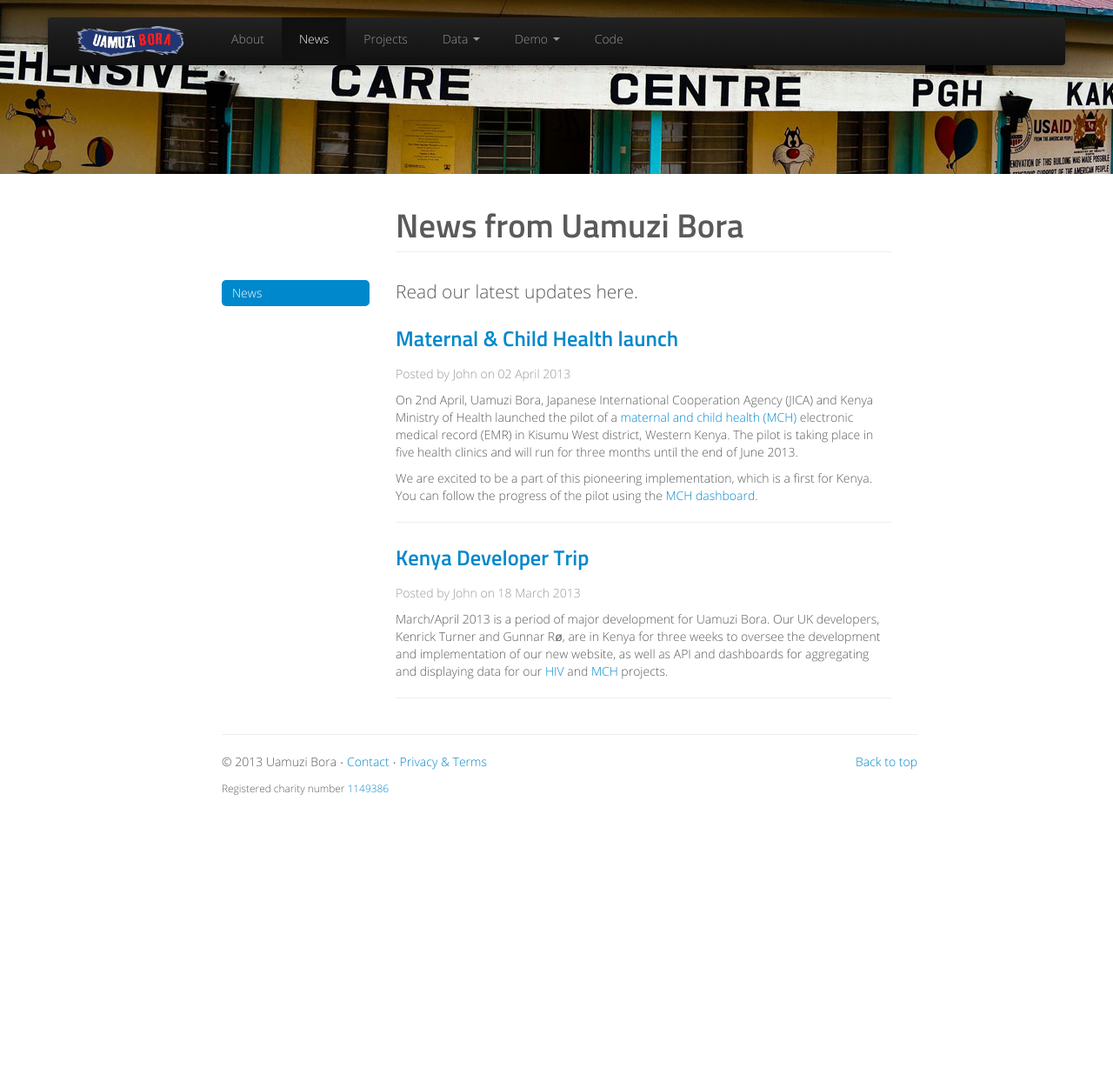
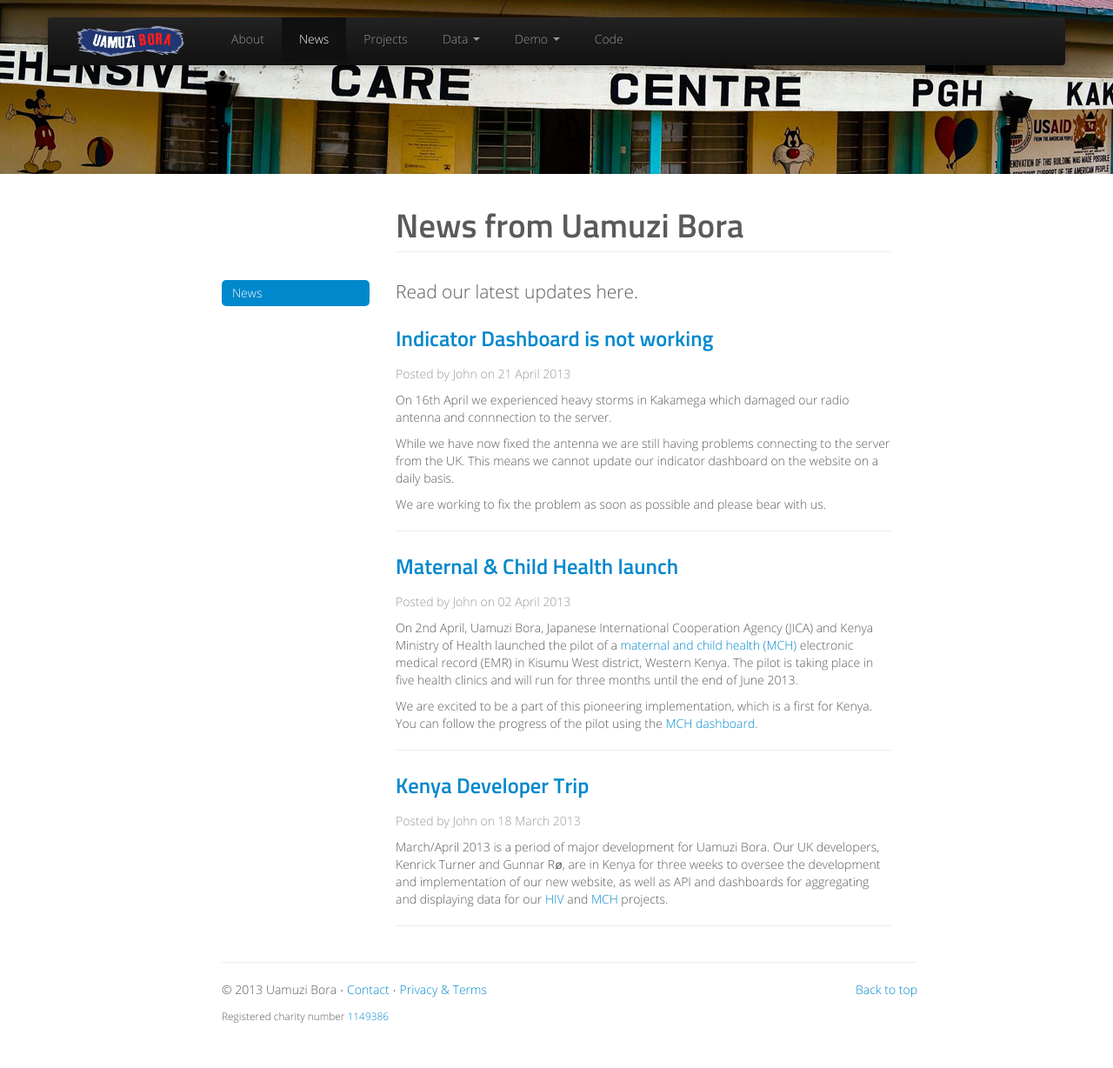
Before and after one commit to uamuzibora/uamuzibora.org, a Jekyll site: the page built from blog/index.html, in a window 1280 px wide. Shown: the whole page at 87% size. Built offline with Jekyll 4.4.1, drawn with Linux system fonts in a browser that asks for light colours; nearby versions of some CDN libraries; the list of posts is cut into pages by our own code; comment, search, counter and statistics services are not loaded; before the commit the page ends 966 px from its top, so only the background shows below that.

Commit message:
Squashed commit of the following:
commit e681d040323c4fe7ad731ff857d3a9449c323d9f
Author: John Haskew <john.haskew@gmail.com>
Date:   Sun Apr 21 16:29:50 2013 +0100

    dashboard not working

commit 01aee14207a63155ade5e3bbd4ac406cf88ec897
Author: John Haskew <john.haskew@gmail.com>
Date:   Sun Apr 21 16:29:40 2013 +0100

    dashboard not working

commit 06da2e2a9faa323e1f8c686316be89990c723f41
Author: John Haskew <john.haskew@gmail.com>
Date:   Sun Apr 21 16:29:06 2013 +0100

    new post

commit 7283e48a71808fa3c39fd8a7ed0fc530be391aba
Author: John Haskew <john.haskew@gmail.com>
Date:   Wed Apr 10 12:15:56 2013 +0300

    Updated files

commit 145307a1a85574333111a47c467326474e443a9e
Author: John Haskew <john.haskew@gmail.com>
Date:   Mon Apr 8 11:39:47 2013 +0300

    updated files

commit 4cdd120e21d89d934636d99bf7b0974c630a6d5f
Author: John Haskew <john.haskew@gmail.com>
Date:   Mon Apr 8 11:39:01 2013 +0300

    updated files

commit 4005decfbc6fd46767799b316101695a557e8cd0
Author: gulfa <gunnarroe@gmail.com>
Date:   Fri Apr 5 17:04:48 2013 +0300

    Sort dates for timeline to avoid wierd graphs

```diff
--- /dev/null
+++ b/_posts/2013-04-21-dashboard-problem.md
@@ -0,0 +1,11 @@
+---
+layout: post
+title: Indicator Dashboard is not working
+author: John
+---
+
+On 16th April we experienced heavy storms in Kakamega which damaged our radio antenna and connnection to the server.
+
+While we have now fixed the antenna we are still having problems connecting to the server from the UK. This means we cannot update our indicator dashboard on the website on a daily basis.
+
+We are working to fix the problem as soon as possible and please bear with us.
--- a/data/hiv/index.html
+++ b/data/hiv/index.html
@@ -32,6 +32,8 @@
 							<div class="page-header span9 offset1">
 								<h1>HIV Programme Indicators <small>updated on <span id="lastDate"></span></small></h1>
 								<p class="lead">We use the following indicators to measure the impact of <a href="{{site.url}}{{site.baseurl}}projects/hiv">our HIV project</a> in Western Kenya.</p>
+
+								<p class="small mute"><span class="label label-warning">Notice</span> Our apologies the dashboard is not currently updating following heavy storms and damage in Kakamega. We are working to fix the problem as soon as possible.</p>
 							</div>
 						</div>
 						<div class="row dashnum">
--- a/data/mch/index.html
+++ b/data/mch/index.html
@@ -33,6 +33,7 @@
 								<h1>MCH Programme Indicators <small>updated on <span id="lastDate"></span></small></h1>
 								<p class="lead">We use the following indicators to measure the impact of <a href="{{site.url}}{{site.baseurl}}projects/mch">our Maternal &amp; Child Health project</a> in Western Kenya.</p>
 
+								<p class="small mute"><span class="label label-warning">Notice</span> Our apologies the dashboard is not currently updating following heavy storms and damage in Kakamega. We are working to fix the problem as soon as possible.</p>
 							</div>
 						</div>
 						<div class="row dashnum">
```
